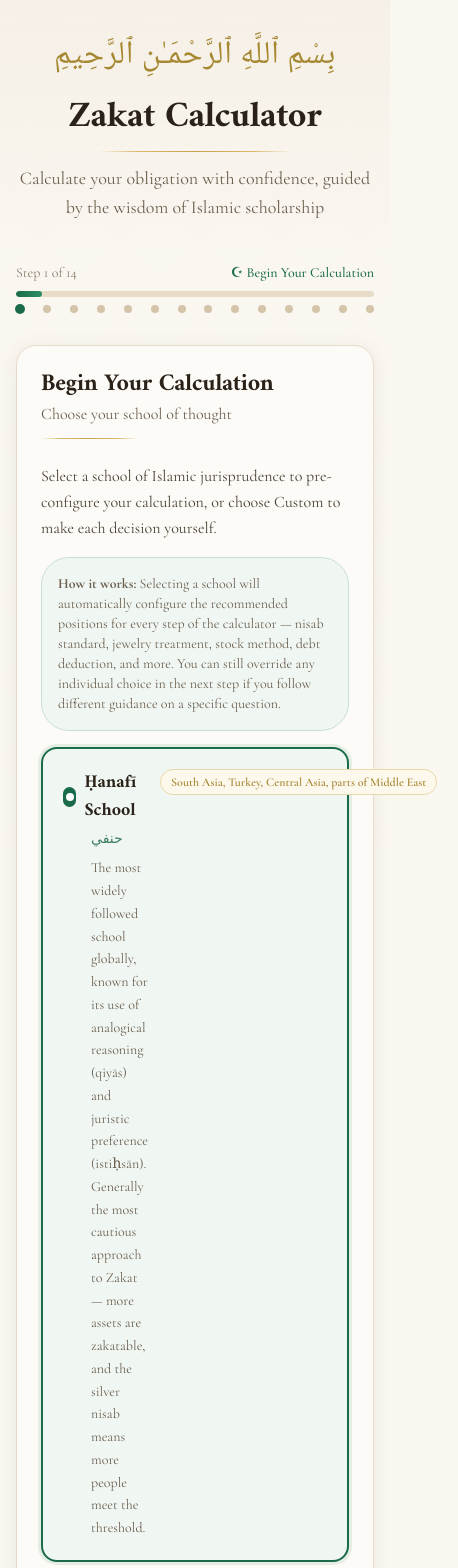
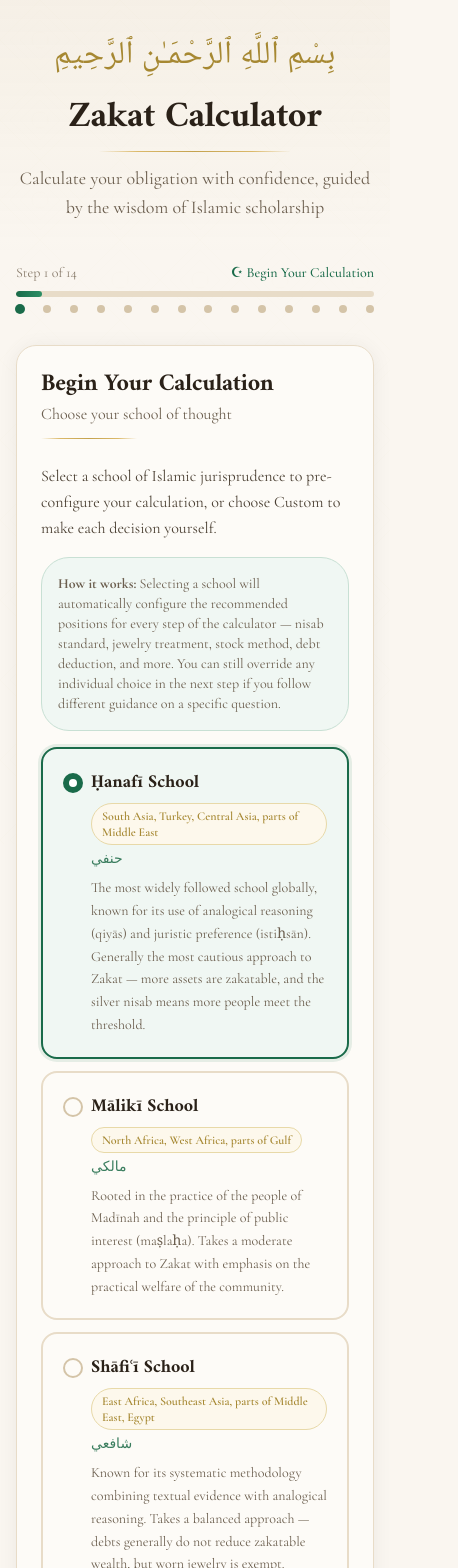
Before and after one commit to mazim-lab/zakat-calculator, a Next.js app: page / in a window 390 px wide. Shown: the top 1568 px of the page, 458 px wide, since content can reach past the window. Built offline with nearby package versions, Linux system fonts and the light colour scheme.

Commit message:
Fix OptionCard mobile layout: stack badge below title instead of side-by-side

```diff
--- a/src/components/OptionCard.tsx
+++ b/src/components/OptionCard.tsx
@@ -32,11 +32,10 @@ export function OptionCard({
           : "border-[var(--sand)] bg-[var(--cream-light)] hover:border-[var(--sand-dark)]"
       }`}
     >
-      <div className="flex items-start justify-between gap-3">
-        <div className="flex-1">
+      <div>
         <div className="flex items-center gap-2">
           <div
-              className={`w-5 h-5 rounded-full border-2 flex items-center justify-center transition-all ${
+            className={`w-5 h-5 shrink-0 rounded-full border-2 flex items-center justify-center transition-all ${
               selected
                 ? "border-[var(--emerald)] bg-[var(--emerald)]"
                 : "border-[var(--sand-dark)]"
@@ -54,6 +53,13 @@ export function OptionCard({
             {title}
           </h3>
         </div>
+        {badge && (
+          <div className="mt-1.5 ml-7">
+            <span className="inline-block px-2.5 py-1 bg-[var(--warning-bg)] border border-[var(--warning-border)] text-[var(--gold-dark)] text-xs font-semibold rounded-full">
+              {badge}
+            </span>
+          </div>
+        )}
         {subtitle && (
           <p className="text-[var(--emerald-muted)] font-medium text-sm mt-1 ml-7">
             {subtitle}
@@ -66,12 +72,6 @@ export function OptionCard({
         )}
         {children && <div className="mt-2 ml-7">{children}</div>}
       </div>
-        {badge && (
-          <span className="px-2.5 py-1 bg-[var(--warning-bg)] border border-[var(--warning-border)] text-[var(--gold-dark)] text-xs font-semibold rounded-full whitespace-nowrap">
-            {badge}
-          </span>
-        )}
-      </div>
     </motion.button>
   );
 }
```
Lines whose indentation alone changed are shown as unchanged.
